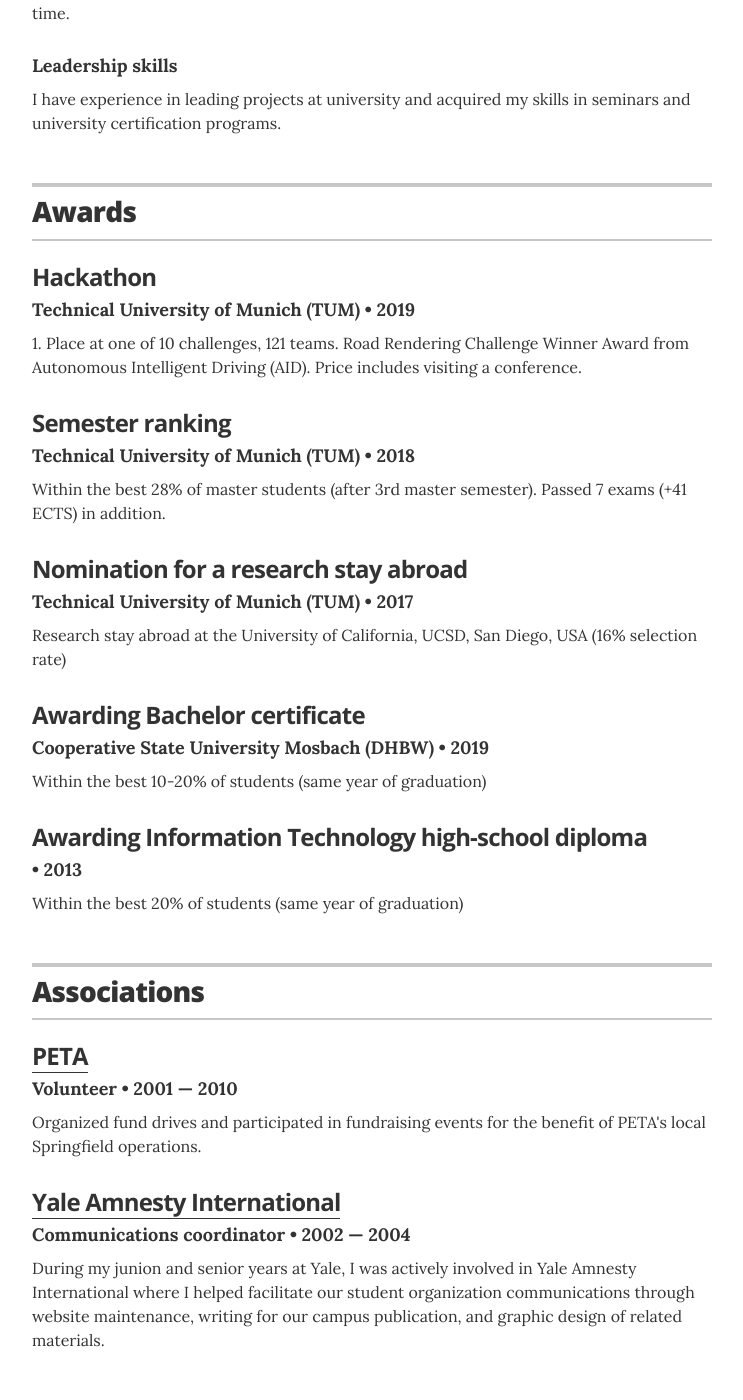
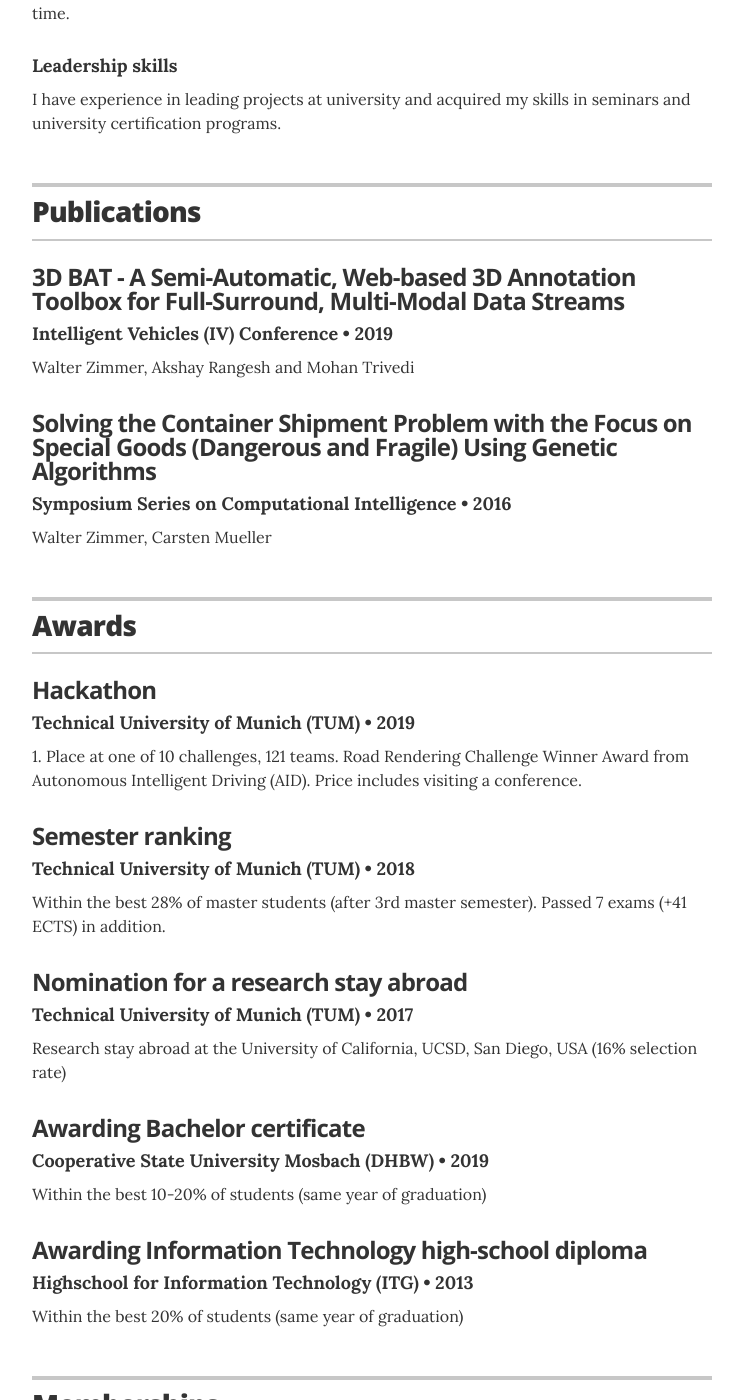
Before and after one commit to walzimmer/website, a Jekyll site: the page built from index.html, in a window 1280 px wide and 1400 px high, scrolled down 5012 px. Shown: the whole window, without its empty margins (268-1011 px from the left). Built offline with Jekyll 4.4.1, drawn with Linux system fonts in a browser that asks for light colours; some of the changed text lies outside the part shown.

Commit message:
add memberships

```diff
--- a/_config.yml
+++ b/_config.yml
@@ -61,9 +61,10 @@
 resume_section_projects:        true
 resume_section_hard_skills:          true
 resume_section_soft_skills:          true
+resume_section_publications:     true
 resume_section_awards:     true
 resume_section_links:           true
-resume_section_associations:    true
+resume_section_memberships:    true
 # resume_section_interests:       true
 
 # Resume social links
--- a/_data/associations.yml
+++ /dev/null
@@ -1,15 +0,0 @@
-# Associations
-# comment out the urls if you do not wish to display them
-
-- organization: PETA
-  role: Volunteer
-  year: 2001 &mdash; 2010
-  url: https://www.peta.org/
-  summary: Organized fund drives and participated in fundraising events for the benefit of PETA's local Springfield operations.
-
-
-- organization: Yale Amnesty International
-  role: Communications coordinator
-  year: 2002 &mdash; 2004
-  url: http://campuspress.yale.edu/amnesty/
-  summary: During my junion and senior years at Yale, I was actively involved in Yale Amnesty International where I helped facilitate our student organization communications through website maintenance, writing for our campus publication, and graphic design of related materials.
--- a/_data/awards.yml
+++ b/_data/awards.yml
@@ -19,6 +19,6 @@
   summary: Within the best 10-20% of students (same year of graduation)
 
 - award: Awarding Information Technology high-school diploma
-  organization:
+  organization: Highschool for Information Technology (ITG)
   year: 2013
   summary: Within the best 20% of students (same year of graduation)
--- a/_layouts/resume.html
+++ b/_layouts/resume.html
@@ -192,19 +192,19 @@
       <!-- end Recognition -->
       {% endif %}
 
-      {% if site.resume_section_associations %}
+      {% if site.resume_section_memberships %}
       <!-- begin Associations -->
       <section class="content-section">
 
         <header class="section-header">
-          <h2>Associations</h2>
+          <h2>Memberships</h2>
         </header>
 
-        {% for association in site.data.associations %}
+        {% for membership in site.data.memberships %}
         <div class="resume-item" itemscope itemprop="memberOf" itemtype="http://schema.org/Organization">
-          <h3 class="resume-item-title" itemprop="name">{% if association.url %}<a href="{{ association.url }}">{{ association.organization }}</a>{% else %}{{ association.organization }}{% endif %}</h3>
-          <h4 class="resume-item-details" itemprop="description">{{ association.role }} &bull; {{ association.year }}</h4>
-          <p class="resume-item-copy">{{ association.summary }}</p>
+          <h3 class="resume-item-title" itemprop="name">{% if membership.url %}<a href="{{ membership.url }}">{{ membership.organization }}</a>{% else %}{{ membership.organization }}{% endif %}</h3>
+          <h4 class="resume-item-details" itemprop="description">{{ membership.role }} &bull; {{ membership.year }}</h4>
+          <p class="resume-item-copy">{{ membership.summary }}</p>
         </div>
         {% endfor %}
 
```
Also changed, not shown: _data/memberships.yml (added, +15 -0 lines).
